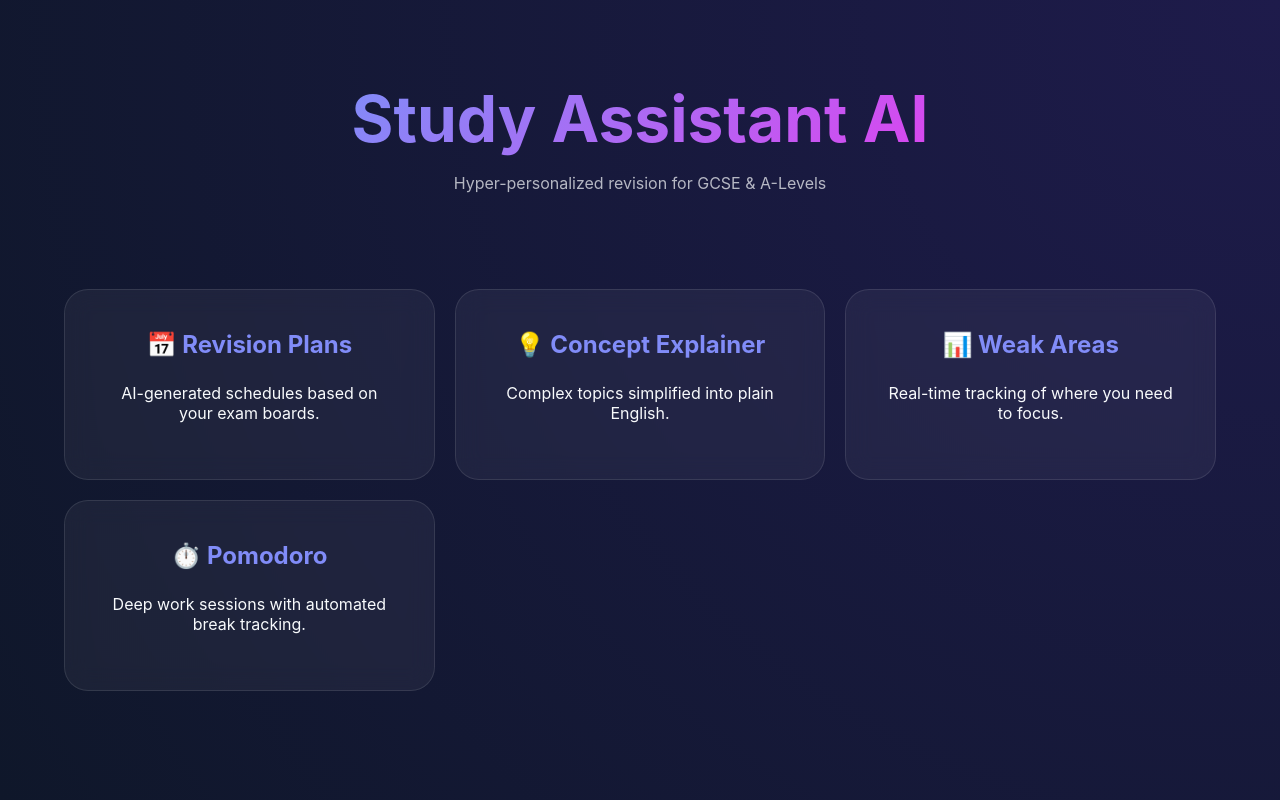
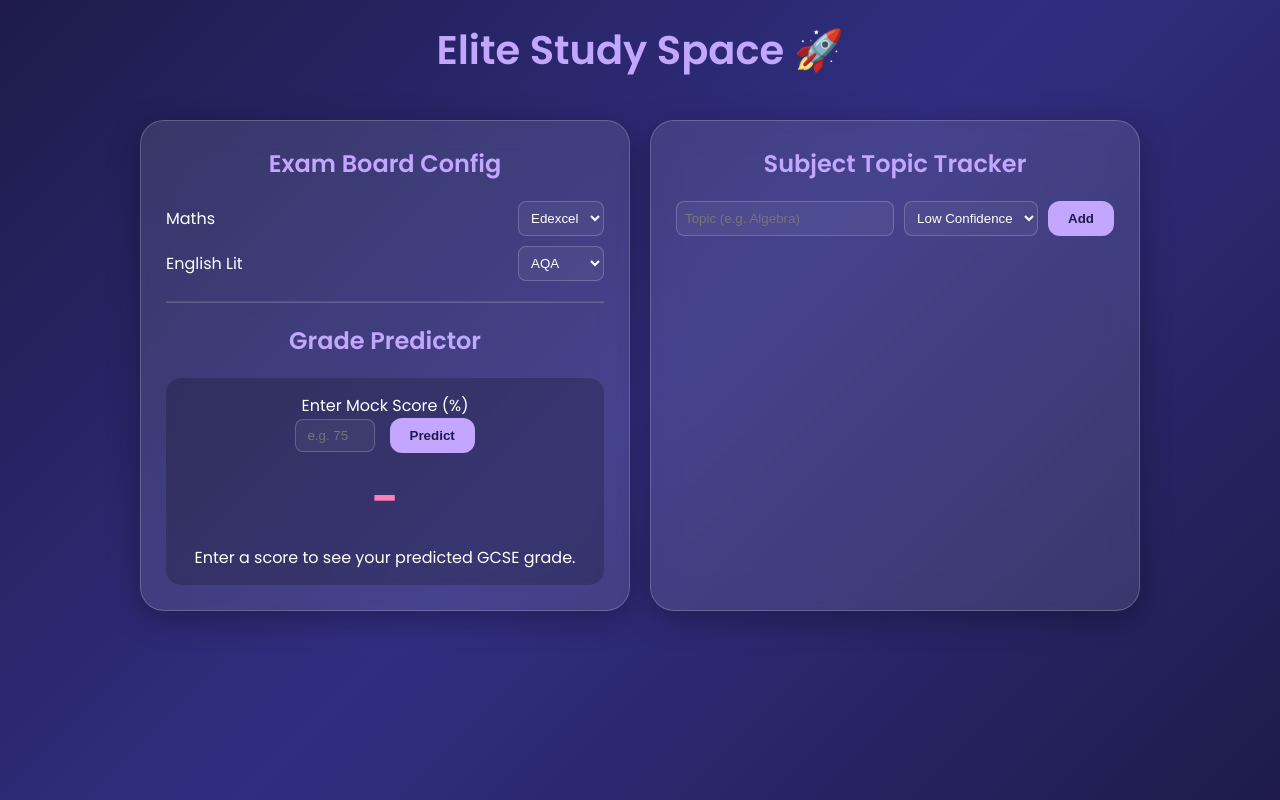
Before and after one commit to shaivishah2028/Study-Planner, a plain HTML site: page index.html in a window 1280 px wide. Drawn offline with Linux system fonts and the light colour scheme.

Commit message:
Update index.html

```diff
--- a/index.html
+++ b/index.html
@@ -3,260 +3,193 @@
 <head>
     <meta charset="UTF-8">
     <meta name="viewport" content="width=device-width, initial-scale=1.0">
-    <title>AI Study Assistant Pro</title>
+    <title>Elite GCSE/A-Level Study Space</title>
+    <link href="https://fonts.googleapis.com/css2?family=Poppins:wght@300;400;600&display=swap" rel="stylesheet">
     <style>
         :root {
-            --primary: #6366f1;
-            --secondary: #a855f7;
-            --accent: #22c55e;
-            --danger: #ef4444;
-            --bg: #0f172a;
-            --card-bg: rgba(255, 255, 255, 0.05);
-            --text: #f8fafc;
+            --primary: #c3a6ff;
+            --secondary: #ff7eb9;
+            --bg-dark: #0f172a;
+            --glass: rgba(255, 255, 255, 0.1);
+            --glass-border: rgba(255, 255, 255, 0.2);
         }
 
+        * { margin: 0; padding: 0; box-sizing: border-box; }
+
         body {
-            font-family: 'Inter', system-ui, -apple-system, sans-serif;
-            background: radial-gradient(circle at top right, #1e1b4b, #0f172a);
-            color: var(--text);
-            margin: 0;
+            font-family: 'Poppins', sans-serif;
+            background: linear-gradient(135deg, #1e1b4b 0%, #312e81 50%, #1e1b4b 100%);
+            color: white;
+            min-height: 100vh;
             display: flex;
             flex-direction: column;
             align-items: center;
-            min-height: 100vh;
-        }
-
-        /* --- UI Elements --- */
-        header {
-            text-align: center;
-            padding: 80px 20px;
-            animation: fadeInDown 0.8s ease-out;
-        }
-
-        h1 {
-            font-size: clamp(2.5rem, 8vw, 4rem);
-            margin: 0;
-            background: linear-gradient(135deg, #818cf8, #d946ef);
-            -webkit-background-clip: text;
-            -webkit-text-fill-color: transparent;
+            padding: 20px;
         }
 
         .container {
+            width: 100%;
+            max-width: 1000px;
             display: grid;
-            grid-template-columns: repeat(auto-fit, minmax(280px, 1fr));
+            grid-template-columns: 1fr 1fr;
             gap: 20px;
-            width: 90%;
-            max-width: 1200px;
-            padding-bottom: 50px;
         }
 
-        /* --- Interactive Cards --- */
-        .card {
-            background: var(--card-bg);
-            backdrop-filter: blur(12px);
-            border: 1px solid rgba(255, 255, 255, 0.1);
+        @media (max-width: 768px) { .container { grid-template-columns: 1fr; } }
+
+        /* Glass Panel Styling */
+        .panel {
+            background: var(--glass);
+            backdrop-filter: blur(15px);
+            border: 1px solid var(--glass-border);
             border-radius: 24px;
-            padding: 40px;
-            text-align: center;
-            transition: all 0.4s cubic-bezier(0.175, 0.885, 0.32, 1.275);
-            cursor: pointer;
+            padding: 25px;
+            box-shadow: 0 8px 32px rgba(0, 0, 0, 0.3);
         }
 
-        .card:hover {
-            transform: translateY(-12px) scale(1.02);
-            background: rgba(255, 255, 255, 0.08);
-            border-color: var(--primary);
-            box-shadow: 0 20px 40px rgba(0, 0, 0, 0.4);
+        h1, h2 { margin-bottom: 20px; color: var(--primary); text-align: center; }
+
+        /* Configurator */
+        .config-row { display: flex; justify-content: space-between; margin-bottom: 10px; align-items: center; }
+        select, input {
+            background: rgba(255,255,255,0.05);
+            border: 1px solid var(--glass-border);
+            color: white;
+            padding: 8px;
+            border-radius: 8px;
+            outline: none;
         }
 
-        .card h3 {
-            margin-top: 0;
-            font-size: 1.5rem;
-            color: #818cf8;
-        }
+        /* Grade Predictor */
+        .predictor-box { text-align: center; padding: 15px; background: rgba(0,0,0,0.2); border-radius: 15px; }
+        .grade-display { font-size: 3rem; font-weight: 700; color: var(--secondary); margin: 10px 0; }
 
-        /* --- Pop-up / Modal System --- */
-        .modal-overlay {
-            position: fixed;
-            inset: 0;
-            background: rgba(0, 0, 0, 0.85);
-            display: none;
-            justify-content: center;
-            align-items: center;
-            z-index: 1000;
-            backdrop-filter: blur(8px);
-        }
-
-        .modal-content {
-            background: #1e293b;
-            width: 90%;
-            max-width: 500px;
-            padding: 40px;
-            border-radius: 28px;
-            position: relative;
-            border: 1px solid rgba(255, 255, 255, 0.1);
-            box-shadow: 0 25px 50px -12px rgba(0, 0, 0, 0.5);
-            animation: zoomIn 0.3s ease-out;
-        }
-
-        .close-btn {
-            position: absolute;
-            top: 20px;
-            right: 20px;
-            background: rgba(255, 255, 255, 0.1);
+        /* Task List */
+        .task-input-group { display: flex; gap: 10px; margin-bottom: 20px; }
+        .task-input-group input { flex: 1; }
+        .btn {
+            background: var(--primary);
             border: none;
-            color: white;
-            width: 35px;
-            height: 35px;
-            border-radius: 50%;
-            cursor: pointer;
-            font-size: 20px;
-            display: flex;
-            align-items: center;
-            justify-content: center;
-        }
-
-        .close-btn:hover { background: var(--danger); }
-
-        /* --- Inner Components --- */
-        .timer-val { font-size: 4rem; font-weight: 800; margin: 20px 0; font-variant-numeric: tabular-nums; }
-
-        .action-btn {
-            background: var(--primary);
-            color: white;
-            border: none;
-            padding: 14px 28px;
+            color: #1e1b4b;
+            padding: 10px 20px;
             border-radius: 12px;
             font-weight: 600;
             cursor: pointer;
-            width: 100%;
-            transition: 0.2s;
+            transition: 0.3s;
         }
+        .btn:hover { transform: translateY(-2px); box-shadow: 0 5px 15px rgba(195, 166, 255, 0.4); }
 
-        .action-btn:active { transform: scale(0.98); }
+        .task-item {
+            background: rgba(255,255,255,0.05);
+            padding: 12px;
+            border-radius: 12px;
+            margin-bottom: 10px;
+            display: flex;
+            justify-content: space-between;
+            align-items: center;
+            border-left: 5px solid gray;
+        }
+        .conf-low { border-left-color: #ff4d4d; }
+        .conf-mid { border-left-color: #ffcc00; }
+        .conf-high { border-left-color: #00ff88; }
 
-        .progress-bar {
-            background: #334155;
-            height: 12px;
-            border-radius: 6px;
-            margin: 10px 0 20px;
-            overflow: hidden;
-        }
-
-        .progress-fill { height: 100%; transition: width 1s ease-in-out; }
-
-        /* --- Animations --- */
-        @keyframes fadeInDown {
-            from { opacity: 0; transform: translateY(-30px); }
-            to { opacity: 1; transform: translateY(0); }
-        }
-        @keyframes zoomIn {
-            from { opacity: 0; transform: scale(0.9); }
-            to { opacity: 1; transform: scale(1); }
-        }
     </style>
 </head>
 <body>
 
-    <header>
-        <h1>Study Assistant AI</h1>
-        <p style="opacity: 0.7;">Hyper-personalized revision for GCSE & A-Levels</p>
-    </header>
+    <h1 style="font-size: 2.5rem; margin-bottom: 40px;">Elite Study Space 🚀</h1>
 
     <div class="container">
-        <div class="card" onclick="openModal('plan')">
-            <h3>📅 Revision Plans</h3>
-            <p>AI-generated schedules based on your exam boards.</p>
+
+        <div class="panel">
+            <h2>Exam Board Config</h2>
+            <div class="config-row">
+                <span>Maths</span>
+                <select id="board-maths">
+                    <option value="edexcel">Edexcel</option>
+                    <option value="aqa">AQA</option>
+                </select>
+            </div>
+            <div class="config-row">
+                <span>English Lit</span>
+                <select id="board-english">
+                    <option value="aqa">AQA</option>
+                    <option value="edexcel">Edexcel</option>
+                </select>
+            </div>
+
+            <hr style="margin: 20px 0; opacity: 0.2;">
+
+            <h2>Grade Predictor</h2>
+            <div class="predictor-box">
+                <p>Enter Mock Score (%)</p>
+                <input type="number" id="mock-score" placeholder="e.g. 75" style="width: 80px; text-align: center;">
+                <button class="btn" onclick="calculateGrade()" style="margin-left: 10px;">Predict</button>
+                <div class="grade-display" id="grade-result">-</div>
+                <p id="grade-message">Enter a score to see your predicted GCSE grade.</p>
+            </div>
         </div>
 
-        <div class="card" onclick="openModal('explain')">
-            <h3>💡 Concept Explainer</h3>
-            <p>Complex topics simplified into plain English.</p>
+        <div class="panel">
+            <h2>Subject Topic Tracker</h2>
+            <div class="task-input-group">
+                <input type="text" id="task-name" placeholder="Topic (e.g. Algebra)">
+                <select id="task-conf">
+                    <option value="conf-low">Low Confidence</option>
+                    <option value="conf-mid">Medium</option>
+                    <option value="conf-high">High</option>
+                </select>
+                <button class="btn" onclick="addTask()">Add</button>
+            </div>
+            <div id="task-list">
+                </div>
         </div>
 
-        <div class="card" onclick="openModal('track')">
-            <h3>📊 Weak Areas</h3>
-            <p>Real-time tracking of where you need to focus.</p>
-        </div>
-
-        <div class="card" onclick="openModal('timer')">
-            <h3>⏱️ Pomodoro</h3>
-            <p>Deep work sessions with automated break tracking.</p>
-        </div>
-    </div>
-
-    <div class="modal-overlay" id="modalOverlay">
-        <div class="modal-content">
-            <button class="close-btn" onclick="closeModal()">&times;</button>
-            <div id="modalBody"></div>
-        </div>
     </div>
 
     <script>
-        const modalOverlay = document.getElementById('modalOverlay');
-        const modalBody = document.getElementById('modalBody');
-        let timerInterval;
-        let timeLeft = 25 * 60;
+        // GRADE PREDICTION LOGIC (Based on roughly 2025 Edexcel/AQA boundaries)
+        function calculateGrade() {
+            const score = parseInt(document.getElementById('mock-score').value);
+            const board = document.getElementById('board-maths').value;
+            const resultDiv = document.getElementById('grade-result');
+            const messageDiv = document.getElementById('grade-message');
 
-        const views = {
-            plan: `<h2>Revision Plan</h2><p>Your AI has scheduled <strong>3 biology modules</strong> for this weekend. Ready to start?</p><button class="action-btn">Sync to Calendar</button>`,
+            if (isNaN(score)) return;
 
-            explain: `<h2>Ask AI</h2><input type="text" placeholder="Explain Quantum Physics..." style="width:100%; padding:12px; border-radius:8px; margin-bottom:15px; background:#0f172a; border:1px solid #334155; color:white;"><button class="action-btn">Generate Explanation</button>`,
+            let grade = "U";
+            let nextGrade = "";
 
-            track: `<h2>Your Performance</h2>
-                    <p>Mathematics</p><div class="progress-bar"><div class="progress-fill" style="width:80%; background:var(--accent);"></div></div>
-                    <p>Physics</p><div class="progress-bar"><div class="progress-fill" style="width:35%; background:var(--danger);"></div></div>`,
+            // Simple logic: Edexcel Maths Higher typically needs ~80% for a 9
+            if (score >= 80) grade = "9";
+            else if (score >= 70) grade = "8";
+            else if (score >= 60) grade = "7";
+            else if (score >= 50) grade = "6";
+            else if (score >= 40) grade = "5";
+            else grade = "4 or below";
 
-            timer: `<h2>Pomodoro Timer</h2><div class="timer-val" id="timerDisplay">25:00</div>
-                    <div style="display:flex; gap:10px;">
-                        <button class="action-btn" id="startBtn" onclick="toggleTimer()">Start</button>
-                        <button class="action-btn" style="background:#475569" onclick="resetTimer()">Reset</button>
-                    </div>`
-        };
-
-        function openModal(type) {
-            modalBody.innerHTML = views[type];
-            modalOverlay.style.display = 'flex';
+            resultDiv.innerText = grade;
+            messageDiv.innerText = `Based on ${board.toUpperCase()} typical boundaries, you're on track for a ${grade}!`;
         }
 
-        function closeModal() {
-            modalOverlay.style.display = 'none';
-            clearInterval(timerInterval);
-            timerInterval = null;
+        // TASK TRACKER LOGIC
+        function addTask() {
+            const name = document.getElementById('task-name').value;
+            const conf = document.getElementById('task-conf').value;
+            const list = document.getElementById('task-list');
+
+            if (name === "") return;
+
+            const item = document.createElement('div');
+            item.className = `task-item ${conf}`;
+            item.innerHTML = `
+                <span>${name}</span>
+                <button onclick="this.parentElement.remove()" style="background:none; border:none; color:white; cursor:pointer; opacity:0.5;">✕</button>
+            `;
+
+            list.prepend(item);
+            document.getElementById('task-name').value = "";
         }
-
-        function toggleTimer() {
-            const btn = document.getElementById('startBtn');
-            const display = document.getElementById('timerDisplay');
-
-            if (timerInterval) {
-                clearInterval(timerInterval);
-                timerInterval = null;
-                btn.innerText = "Resume";
-            } else {
-                btn.innerText = "Pause";
-                timerInterval = setInterval(() => {
-                    timeLeft--;
-                    let mins = Math.floor(timeLeft / 60);
-                    let secs = timeLeft % 60;
-                    display.innerText = `${mins}:${secs < 10 ? '0' : ''}${secs}`;
-                    if (timeLeft <= 0) {
-                        clearInterval(timerInterval);
-                        alert("Session complete! Time for a break.");
-                    }
-                }, 1000);
-            }
-        }
-
-        function resetTimer() {
-            clearInterval(timerInterval);
-            timerInterval = null;
-            timeLeft = 25 * 60;
-            document.getElementById('timerDisplay').innerText = "25:00";
-            document.getElementById('startBtn').innerText = "Start";
-        }
-
-        window.onclick = (e) => { if(e.target == modalOverlay) closeModal(); }
     </script>
 </body>
 </html>
```
